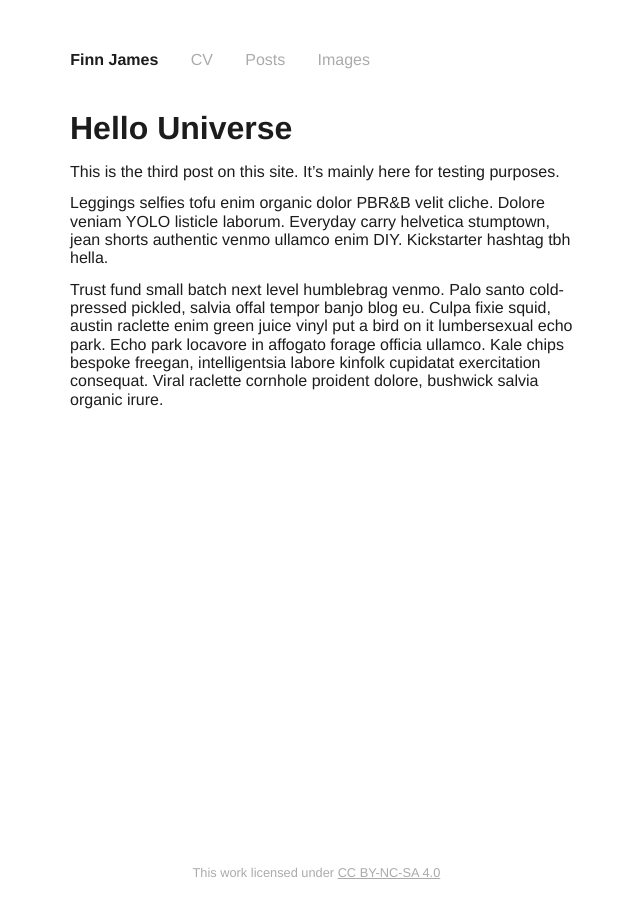
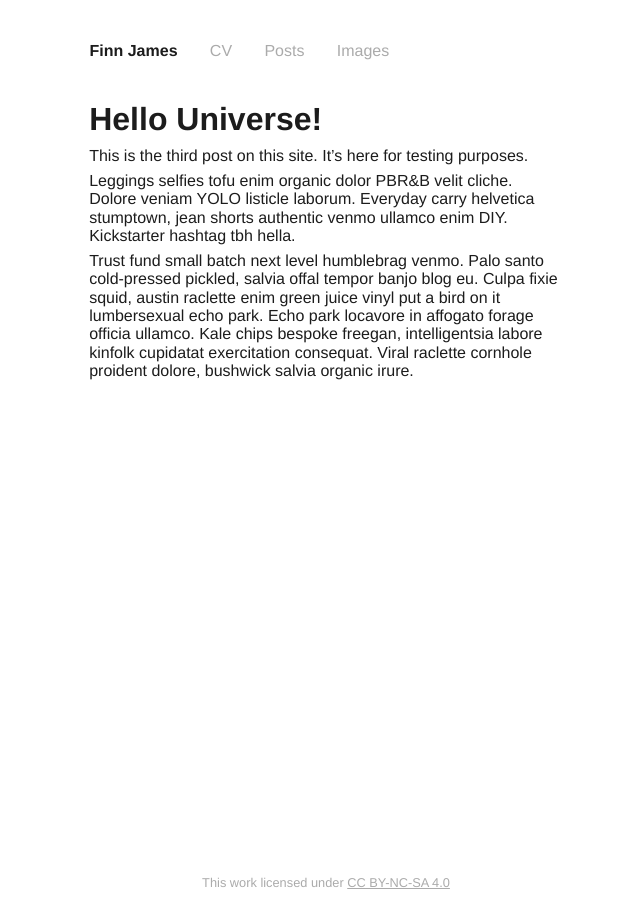
Before and after one commit to finnjames/finnjames.dev, a Jekyll site: the page built from _posts/2020-05-18-init-3.md, in a window 1280 px wide. Shown: the whole page, without its empty margins (314-954 px from the left). Built offline with Jekyll 4.4.1, drawn with Linux system fonts in a browser that asks for light colours; some web fonts are replaced.

Commit message:
Safari finally works lol

```diff
--- a/_layouts/default.html
+++ b/_layouts/default.html
@@ -8,23 +8,28 @@
       <div id="navbar" class="twelve columns">
         <div class="bold" id="title" style="white-space: nowrap"><a href="/">Finn James</a></div>
         {% for item in site.data.nav %}
-            <a href="{{ item.link }}">
-          <div {% if page.url == item.link %}class="current_page"{% endif %}>
-              {{ item.text }}
+        <a href="{{ item.link }}">
+          <div {% if page.url == item.link %}class="current_page" {% endif %}>
+            {{ item.text }}
           </div>
-            </a>
+        </a>
         {% endfor %}
       </div>
     </div>
   </header>
 
   <main class="container">
-    {{ content }}
+    <div class="row">
+      <div class="twelve columns">
+        {{ content }}
+      </div>
+    </div>
   </main>
 
   <footer class="container">
     <div class="row">
-      <div class="twelve columns small" style="text-align: center;">This work licensed under <a href="https://creativecommons.org/licenses/by-nc-sa/4.0">CC BY-NC-SA 4.0</a></div>
+      <div class="twelve columns small" style="text-align: center;">This work licensed under <a
+          href="https://creativecommons.org/licenses/by-nc-sa/4.0">CC BY-NC-SA 4.0</a></div>
     </div>
   </footer>
 </div>
--- a/_posts/2020-05-18-init-3.md
+++ b/_posts/2020-05-18-init-3.md
@@ -1,11 +1,11 @@
 ---
 layout: post
-title:  "Hello Universe"
+title:  "Hello Universe!"
 date:   2020-05-18 23:06:49 -0400
 categories: test
 ---
 
-This is the third post on this site. It's mainly here for testing purposes.
+This is the third post on this site. It's here for testing purposes.
 
 Leggings selfies tofu enim organic dolor PBR&B velit cliche. Dolore veniam YOLO listicle laborum. Everyday carry helvetica stumptown, jean shorts authentic venmo ullamco enim DIY. Kickstarter hashtag tbh hella.
 
--- a/_sass/_glimmer.scss
+++ b/_sass/_glimmer.scss
@@ -9,16 +9,15 @@
 .container {
   width: 100%;
   max-width: var(--container-width);
-  display: flex;
-  flex-direction: column;
 }
 
 .row {
   width: 100%;
-  padding: 0.6rem;
-  margin: 0 -1.2rem;
+  padding: 0 0.6rem;
+  margin: 0;
   display: flex;
   flex-direction: row;
+  box-sizing: border-box;
 }
 
 .column, .columns {
--- a/main.scss
+++ b/main.scss
@@ -30,7 +30,6 @@
 }
 
 header {
-  display: flex;
   width: 100%;
   flex: 0 0 0;
   margin-top: 2rem;
```
Also changed, not shown: _posts/2020-05-16-init.md (+1 -1 lines), _posts/2020-05-17-init-2.md (+1 -1 lines), 1 other file.
